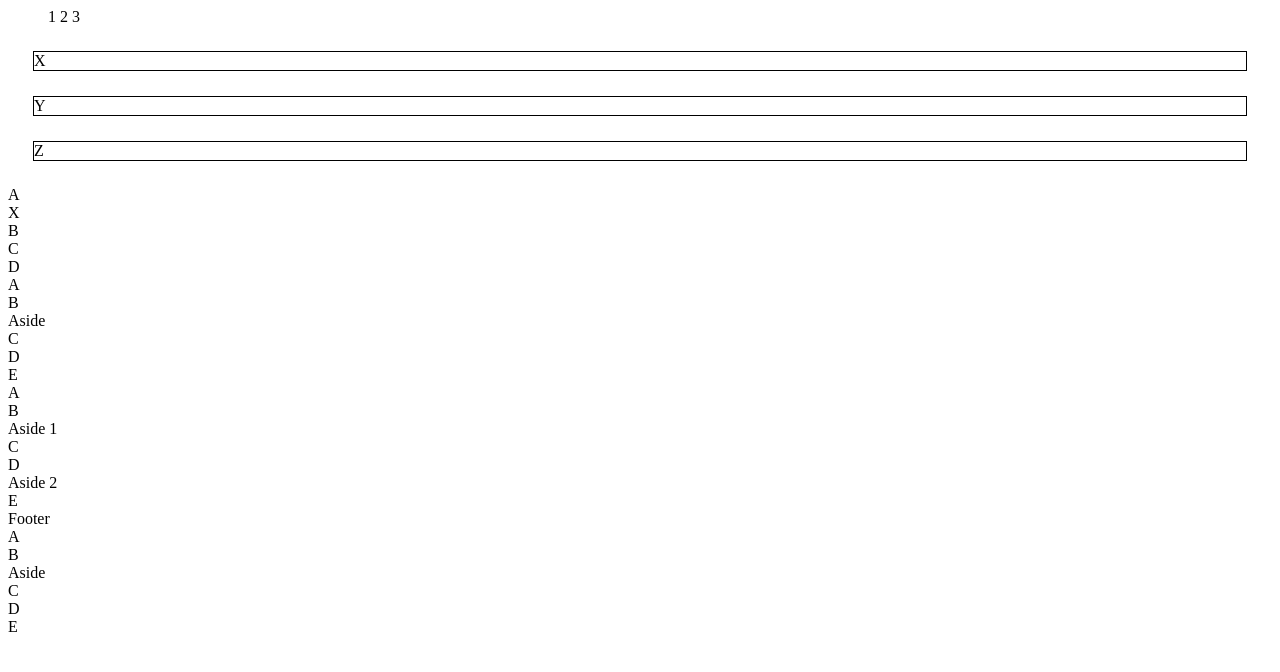
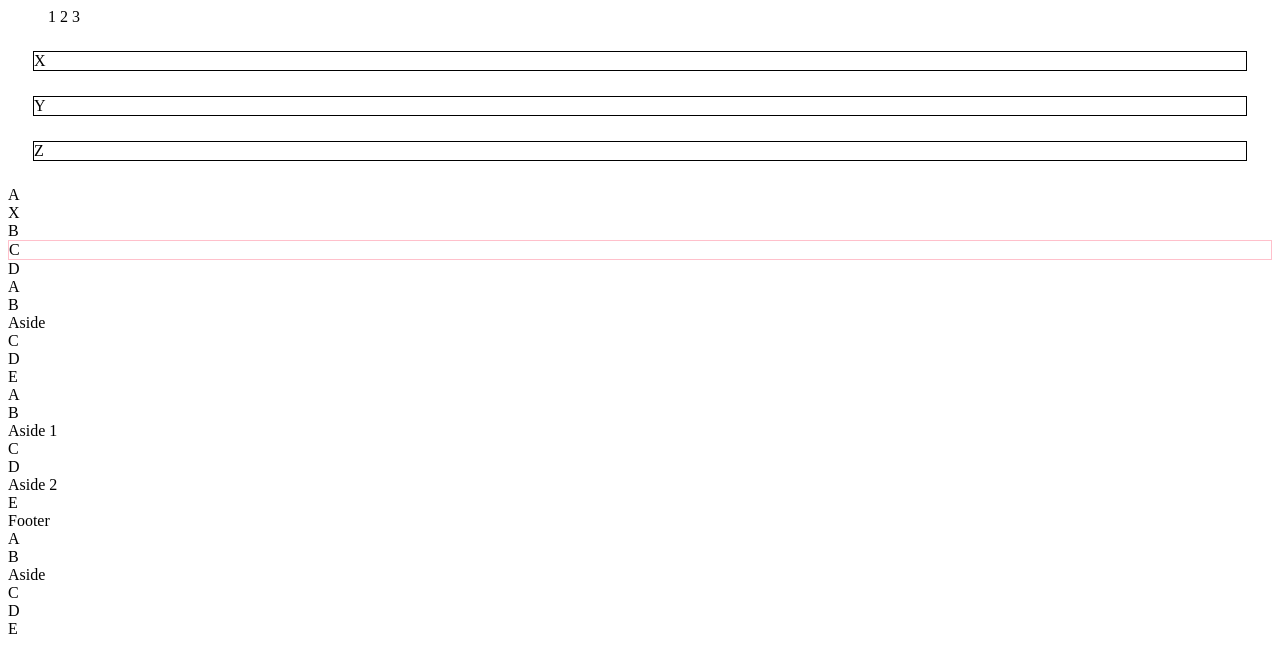
Before and after one commit to SorrelBrigman/pseudoClassesExercise, a plain HTML site: page index.html in a window 1280 px wide. Drawn offline with Linux system fonts and the light colour scheme.

Commit message:
styled the even section in the n-child class

```diff
--- a/pseudo-class.css
+++ b/pseudo-class.css
@@ -8,3 +8,8 @@ span {
 	border: 1px solid;
 	margin: 25px;
 }
+
+.n-child section:nth-child(even) {
+  border: 1px solid pink;
+
+}
```
